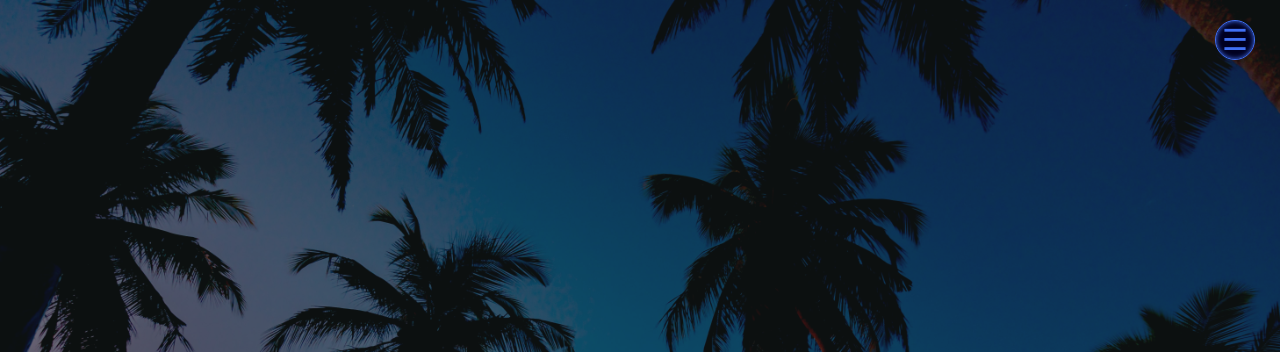
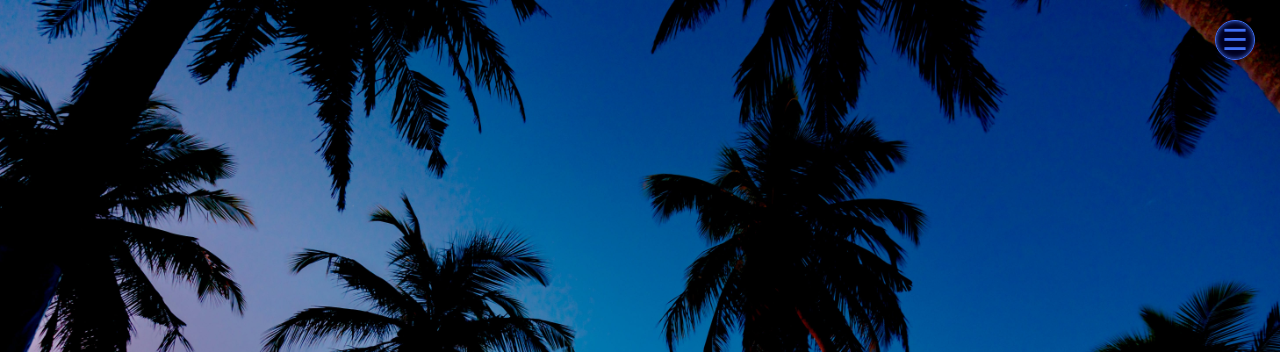
Before and after one commit to iqbalhari/iqbalhari.github.io, a plain HTML site: page index.html in a window 1280 px wide. Shown: the top 352 px of the page. Drawn offline with Linux system fonts and the light colour scheme.

Commit message:
menghapus background-color dari .glass

```diff
--- a/assets/css/styles.css
+++ b/assets/css/styles.css
@@ -197,7 +197,7 @@ label.l1, label.l2 {
 .glass {
     height: 100vh;
     width: 100%;
-    background-color: rgba(24, 33, 33, 0.5);
+    /* background-color: rgba(24, 33, 33, 0.5); */
     display: flex;
     align-items: center;
     justify-content: center;
```
